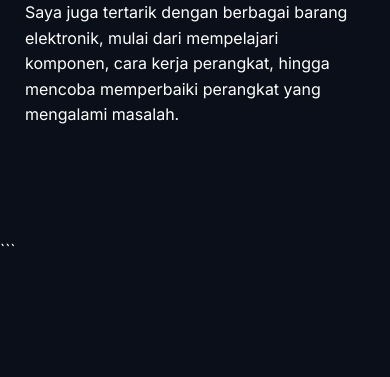
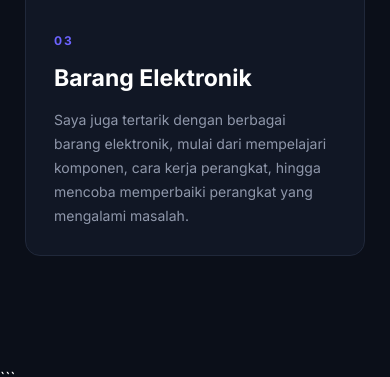
Before and after one commit to rifalzingibers/profilrplp, a PHP site: page / in a window 390 px wide. Shown: the part 6123-6500 px from the top of the page. Run offline with PHP 8.4, Linux system fonts and the light colour scheme.

Commit message:
Update style.css

````diff
--- a/style.css
+++ b/style.css
@@ -785,3 +785,156 @@ footer {
 
 }
 ```
+
+```css
+/* ============================= */
+/* HOBBY */
+/* ============================= */
+
+.hobby-section {
+    background: #0e1320;
+    max-width: none;
+}
+
+
+.hobby-section .section-title,
+.hobby-container,
+.hobby-intro {
+    max-width: 1150px;
+    margin-left: auto;
+    margin-right: auto;
+}
+
+
+.hobby-intro {
+    color: #8f97aa;
+    margin-top: -30px;
+    margin-bottom: 45px;
+    line-height: 1.7;
+    max-width: 750px;
+}
+
+
+/* HOBBY GRID */
+
+.hobby-container {
+    display: grid;
+    grid-template-columns: repeat(3, 1fr);
+    gap: 25px;
+}
+
+
+/* HOBBY CARD */
+
+.hobby-card {
+    background: #111725;
+
+    border: 1px solid #20283a;
+
+    border-radius: 15px;
+
+    overflow: hidden;
+
+    transition: 0.3s;
+}
+
+
+.hobby-card:hover {
+    transform: translateY(-8px);
+
+    border-color: #6c63ff;
+}
+
+
+/* IMAGE */
+
+.hobby-image {
+    width: 100%;
+    height: 230px;
+
+    overflow: hidden;
+}
+
+
+.hobby-image img {
+    width: 100%;
+    height: 100%;
+
+    object-fit: cover;
+
+    transition: 0.5s;
+}
+
+
+.hobby-card:hover .hobby-image img {
+    transform: scale(1.08);
+}
+
+
+/* INFO */
+
+.hobby-info {
+    padding: 28px;
+}
+
+
+.hobby-info span {
+    color: #6c63ff;
+
+    font-size: 12px;
+
+    font-weight: 700;
+
+    letter-spacing: 2px;
+}
+
+
+.hobby-info h3 {
+    font-size: 23px;
+
+    margin: 7px 0 12px;
+}
+
+
+.hobby-info p {
+    color: #8f97aa;
+
+    font-size: 14px;
+
+    line-height: 1.7;
+}
+
+
+/* RESPONSIVE */
+
+@media (max-width: 900px) {
+
+    .hobby-container {
+        grid-template-columns: 1fr;
+    }
+
+    .hobby-card {
+        display: grid;
+        grid-template-columns: 40% 60%;
+    }
+
+    .hobby-image {
+        height: 100%;
+        min-height: 250px;
+    }
+
+}
+
+
+@media (max-width: 600px) {
+
+    .hobby-card {
+        display: block;
+    }
+
+    .hobby-image {
+        height: 220px;
+    }
+
+}
+```
````
